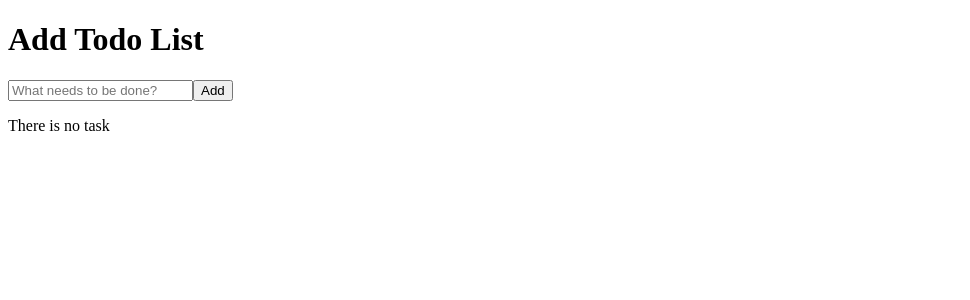
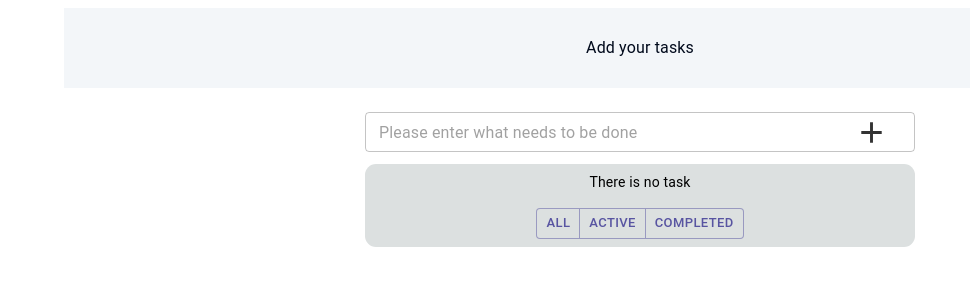
Before and after one commit to OlSerkes/todoList-react, a React (Create React App) app: page / in a window 1280 px wide. Shown: the top 300 px of the page, without its empty margins (0-970 px from the left). Built offline with nearby package versions, Linux system fonts and the light colour scheme.

Commit message:
Added styles for app and filter with buttons

```diff
--- a/package.json
+++ b/package.json
@@ -3,9 +3,14 @@
   "version": "0.1.0",
   "private": true,
   "dependencies": {
+    "@emotion/react": "^11.11.1",
+    "@emotion/styled": "^11.11.0",
+    "@mui/icons-material": "^5.14.0",
+    "@mui/material": "^5.14.0",
     "@testing-library/jest-dom": "^5.16.5",
     "@testing-library/react": "^13.4.0",
     "@testing-library/user-event": "^13.5.0",
+    "polished": "^4.2.2",
     "react": "^18.2.0",
     "react-dom": "^18.2.0",
     "react-scripts": "5.0.1",
--- a/src/App.js
+++ b/src/App.js
@@ -2,16 +2,17 @@
 import Header from './components/Header/Header';
 import CreateTodo from './components/CreateTodo/CreateTodo';
 import ListTodo from './components/ListTodo/ListTodo';
+import { Container } from '@mui/material';
 
 function App() {
   const [todo, setTodo] = useState([]);
 
   return (
-    <div className='App'>
+    <Container className='App'>
       <Header />
       <CreateTodo todo={todo} setTodo={setTodo} />
       <ListTodo todo={todo} setTodo={setTodo} />
-    </div>
+    </Container>
   );
 }
 
--- a/src/components/CreateTodo/CreateTodo.js
+++ b/src/components/CreateTodo/CreateTodo.js
@@ -1,5 +1,14 @@
 import { useState } from 'react';
 import { v4 as uuidv4 } from 'uuid';
+import {
+  FormControl,
+  TextField,
+  IconButton,
+  Box,
+  InputAdornment,
+} from '@mui/material';
+import AddIcon from '@mui/icons-material/Add';
+import { Colors } from '../../styles';
 
 export default function CreateTodo({ todo, setTodo }) {
   const [value, setValue] = useState('');
@@ -20,19 +29,37 @@
   };
 
   return (
-    <section className='form_todo'>
-      <div className='form'>
-        <label>
-          <input
-            name='todo'
-            id='todo'
-            value={value}
-            placeholder='What needs to be done?'
-            onChange={inputHandler}
-          />
-        </label>
-        <button onClick={addTodo}>Add</button>
-      </div>
-    </section>
+    <Box className='form_todo' sx={{ textAlign: 'center' }}>
+      <FormControl
+        className='form'
+        sx={{
+          display: 'inline-block',
+          textAlign: 'center',
+        }}
+        margin='normal'
+      >
+        <TextField
+          name='todo'
+          id='todo'
+          value={value}
+          placeholder='Please enter what needs to be done'
+          size='small'
+          margin='dense'
+          onChange={inputHandler}
+          sx={{
+            width: { sm: 400, md: 550 },
+          }}
+          InputProps={{
+            endAdornment: (
+              <InputAdornment position='end'>
+                <IconButton onClick={addTodo} size='large'>
+                  <AddIcon fontSize='large' sx={{ color: Colors.shaft }} />
+                </IconButton>
+              </InputAdornment>
+            ),
+          }}
+        />
+      </FormControl>
+    </Box>
   );
 }
--- a/src/components/Header/Header.js
+++ b/src/components/Header/Header.js
@@ -1,7 +1,11 @@
+import { Colors } from '../../styles';
+import { Typography, Box } from '@mui/material';
+import style from './Header.module.css';
+
 export default function Header() {
   return (
-    <div>
-      <h1>Add Todo List</h1>
-    </div>
+    <Box>
+      <Typography className={style.root}>Add your tasks</Typography>
+    </Box>
   );
 }
--- /dev/null
+++ b/src/components/Header/Header.module.css
@@ -0,0 +1,9 @@
+.root {
+    background-color: #f3f6f9;
+    color: #010A1C;
+    font-size: 32px;
+    display: flex;
+    justify-content: center;
+    align-items: center;
+    height: 80px;
+}
--- a/src/components/ListTodo/ListTodo.js
+++ b/src/components/ListTodo/ListTodo.js
@@ -1,8 +1,69 @@
-import { useState } from 'react';
+import { useEffect, useState } from 'react';
+import EditNoteIcon from '@mui/icons-material/EditNote';
+import DeleteIcon from '@mui/icons-material/Delete';
+import SaveIcon from '@mui/icons-material/Save';
+import {
+  Box,
+  TextField,
+  IconButton,
+  Typography,
+  List,
+  ListItem,
+  Checkbox,
+  FormControl,
+  Button,
+  ButtonGroup,
+} from '@mui/material';
+import { ThemeProvider } from '@mui/material/styles';
+import theme, { Colors } from '../../styles';
 
 export default function ListTodo({ todo, setTodo }) {
   const [edit, setEdit] = useState(null);
   const [value, setValue] = useState('');
+  const [filtered, setFiltered] = useState(todo);
+
+  useEffect(() => {
+    setFiltered(todo);
+  }, [todo]);
+
+  const buttons = [
+    <Button
+      key='all'
+      variant='outlined'
+      onClick={() => {
+        todoFilter('all');
+      }}
+    >
+      All
+    </Button>,
+    <Button
+      key='active'
+      variant='outlined'
+      onClick={() => {
+        todoFilter(true);
+      }}
+    >
+      Active
+    </Button>,
+    <Button
+      key='completed'
+      variant='outlined'
+      onClick={() => {
+        todoFilter(false);
+      }}
+    >
+      Completed
+    </Button>,
+  ];
+
+  const todoFilter = (status) => {
+    if (status === 'all') {
+      setFiltered(todo);
+    } else {
+      let newTodo = [...todo].filter((item) => !item.checked === status);
+      setFiltered(newTodo);
+    }
+  };
 
   const deleteTodo = (id) => {
     const newTodo = [...todo].filter((item) => item.id !== id);
@@ -35,62 +96,112 @@
     setEdit(null);
   };
 
-  const renderList = todo.map((item) => (
-    <li key={item.id}>
-      <div className='todo'>
+  const renderList = filtered.map((item) => (
+    <ListItem
+      key={item.id}
+      sx={{
+        background: Colors.white,
+        borderRadius: '6px',
+        m: '15px',
+        display: 'flex',
+        alignItems: 'center',
+        justifyContent: 'space-between',
+        width: 'auto',
+      }}
+    >
       {edit === item.id ? (
-          <div>
-            <input
+        <FormControl>
+          <TextField
             value={value}
             onChange={(e) => setValue(e.target.value)}
-            ></input>
-          </div>
+          ></TextField>
+        </FormControl>
       ) : (
-          <label htmlFor='check'>{item.title}</label>
+        <Typography
+          sx={{
+            flexGrow: 1,
+            wordBreak: 'break-all',
+            hyphens: 'auto',
+            textAlign: 'justify',
+            textDecoration: item.checked ? 'line-through' : 'none',
+          }}
+          component='div'
+        >
+          {item.title}
+        </Typography>
       )}
       {edit === item.id ? (
-          <button onClick={() => saveTodo(item.id)}>Save</button>
+        <IconButton onClick={() => saveTodo(item.id)} size='medium'>
+          <SaveIcon fontSize='medium' sx={{ color: Colors.shaft }} />
+        </IconButton>
       ) : (
         <>
-            <div>
-              <input
+          <Box sx={{ display: 'flex' }}>
+            <Checkbox
               className='status_btn'
               type='checkbox'
               name='check'
               id='check'
-                defaultChecked={item.checked}
+              checked={item.checked}
               onClick={() => statusTodo(item.id)}
             />
-            </div>
-            <div>
-              <button
-                className='edit_btn'
+
+            <IconButton
               onClick={() => editTodo(item.id, item.title)}
+              size='large'
             >
-                Edit todo
-              </button>
-              <button
-                className='delete_btn'
-                onClick={() => deleteTodo(item.id)}
-              >
-                Delete todo
-              </button>
-            </div>
+              <EditNoteIcon fontSize='medium' sx={{ color: Colors.shaft }} />
+            </IconButton>
+            <IconButton onClick={() => deleteTodo(item.id)} size='large'>
+              <DeleteIcon fontSize='medium' sx={{ color: Colors.shaft }} />
+            </IconButton>
+          </Box>
         </>
       )}
-      </div>
-    </li>
+    </ListItem>
   ));
 
   return (
-    <div>
+    <Box
+      sx={{
+        background: Colors.light,
+        borderRadius: '11px',
+        width: { sm: 400, md: 550 },
+        my: 0,
+        mx: 'auto',
+      }}
+    >
       {todo.length > 0 ? (
-        <ul className='todo_list'>{renderList}</ul>
+        <List className='todo_list' sx={{ px: 0 }}>
+          {renderList}
+        </List>
       ) : (
-        <div className='empty'>
-          <p>There is no task</p>
-        </div>
+        <Box
+          className='empty'
+          sx={{
+            textAlign: 'center',
+            p: 1,
+          }}
+        >
+          <Typography variant='body2'>There is no task</Typography>
+        </Box>
       )}
-    </div>
+      <Box
+        sx={{
+          display: 'flex',
+          flexDirection: 'column',
+          alignItems: 'center',
+          '& > *': {
+            m: 1,
+          },
+        }}
+      >
+        <ThemeProvider theme={theme}>
+          <ButtonGroup size='small' aria-label='small button group'>
+            {buttons}
+          </ButtonGroup>
+        </ThemeProvider>
+      </Box>
+    </Box>
   );
 }
--- /dev/null
+++ b/src/styles/index.js
@@ -0,0 +1,85 @@
+import { createTheme } from '@mui/material/styles';
+import { lighten } from 'polished';
+
+export const Colors = {
+  primary: '#5854a1',
+  secondary: '#00c7c0',
+  success: '#4caf50',
+  info: '#00d5ff',
+  danger: '#FF5722',
+  warning: '#FFC107',
+  dark: '#22414d',
+  light: '#DCE0E0',
+  muted: '#abafb3',
+  border: '#DDDFE1',
+  inverse: '#2F3D4A',
+  shaft: '#333',
+  dove_gray: '#d5d5d5',
+  body_bg: '#f3f6f9',
+  white: '#fff',
+  black: '#000',
+};
+
+// TODO: define overrides object to create theme
+const overrides = {
+  palette: {
+    primary: {
+      main: Colors.primary,
+    },
+    secondary: {
+      main: Colors.secondary,
+    },
+  },
+
+  components: {
+    MuiDrawer: {
+      styleOverrides: {
+        paper: {
+          background: Colors.dark,
+          color: Colors.dove_gray,
+          borderRadius: '0px 10px 10px 0px',
+          borderRight: `1px solid ${Colors.primary}`,
+        },
+      },
+    },
+    MuiDivider: {
+      styleOverrides: {
+        root: {
+          borderColor: lighten(0.2, Colors.dark),
+        },
+      },
+    },
+    MuiButton: {
+      variants: [
+        {
+          props: { variant: 'outlined' },
+          style: {
+            backgroundColor: Colors.light,
+            color: Colors.primary,
+            '&:hover': {
+              backgroundColor: Colors.primary,
+              color: Colors.white,
+            },
+          },
+        },
+      ],
+    },
+  },
+
+  breakpoints: {
+    values: {
+      mobile: 0,
+      tablet: 600,
+      laptop: 900,
+      desktop: 1200,
+    },
+  },
+};
+
+// TODO: use overrides object to create theme
+// const theme =;
+
+const theme = createTheme(overrides);
+
+export { overrides };
+export default theme;
```
Also changed, not shown: 1 other file (tests, documents, lock files or other folders). Lines whose indentation alone changed are shown as unchanged.
